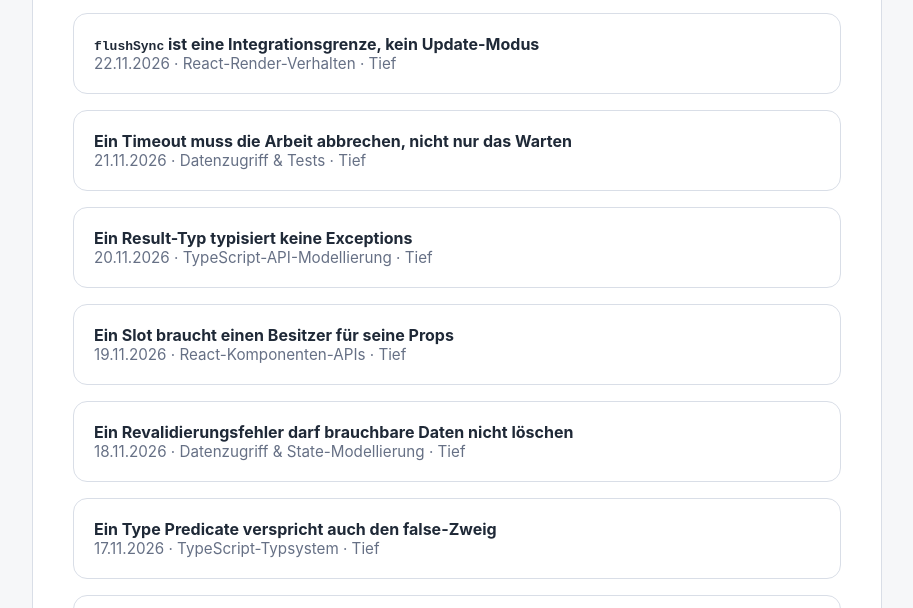
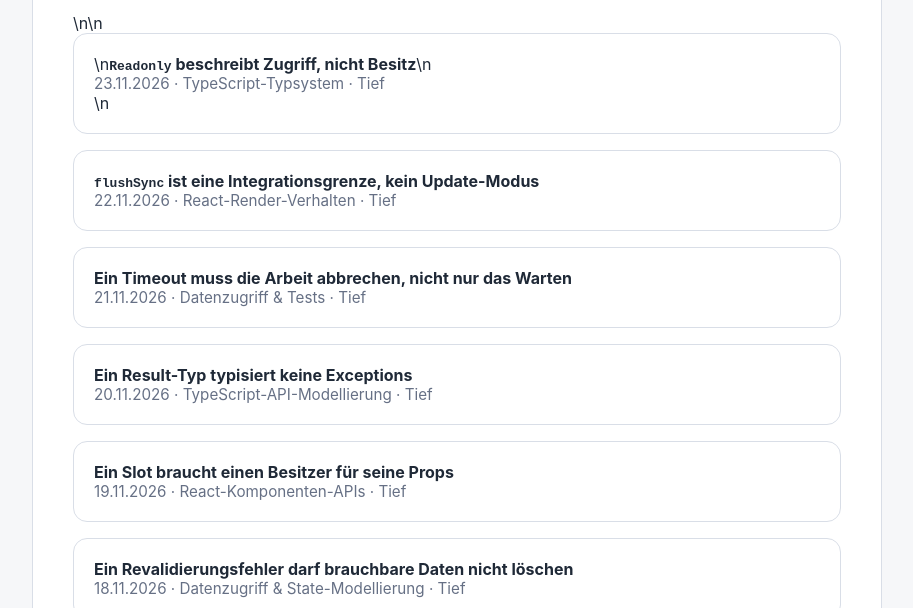
Before and after one commit to Albatros128/tech-artikel, a plain HTML site: page index.html in a window 1280 px wide. Shown: the part 192-800 px from the top of the page, without its empty margins (183-1096 px from the left). Drawn offline with Linux system fonts and the light colour scheme.

Commit message:
Index TypeScript readonly ownership boundary article

```diff
--- a/index.html
+++ b/index.html
@@ -12,7 +12,7 @@
 </head>
 <body><main>
 <h1>Tech-Artikel</h1>
-<p>Tägliche deutschsprachige Artikel zu .NET, ASP.NET Core, EF Core, PostgreSQL, Kubernetes, Observability und angrenzenden Themen.</p>
+<p>Tägliche deutschsprachige Artikel zu .NET, ASP.NET Core, EF Core, PostgreSQL, Kubernetes, Observability und angrenzenden Themen.</p>\n\n<a class="card" href="react-typescript-2026-11-23-readonly-ist-keine-momentaufnahme.html" style="margin-bottom:16px">\n<strong><code>Readonly</code> beschreibt Zugriff, nicht Besitz</strong>\n<div class="meta">23.11.2026 · TypeScript-Typsystem · Tief</div>\n</a>
 
 <a class="card" href="react-typescript-2026-11-22-flushsync-ist-integrationsgrenze.html" style="margin-bottom:16px">
 <strong><code>flushSync</code> ist eine Integrationsgrenze, kein Update-Modus</strong>
```
